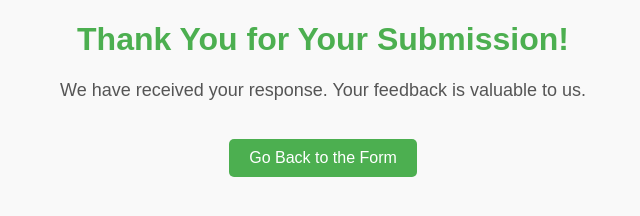
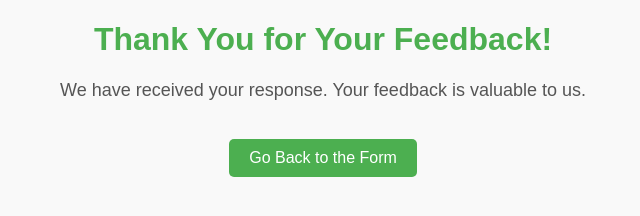
Before and after one commit to thanhphongntp/survey, a plain HTML site: page thank-you.html in a window 1280 px wide. Shown: the whole page, without its empty margins (317-957 px from the left). Drawn offline with Linux system fonts and the light colour scheme.

Commit message:
Update thank-you.html

```diff
--- a/thank-you.html
+++ b/thank-you.html
@@ -33,7 +33,7 @@
     </style>
 </head>
 <body>
-    <h1>Thank You for Your Submission!</h1>
+    <h1>Thank You for Your Feedback!</h1>
     <p>We have received your response. Your feedback is valuable to us.</p>
     <a href="index.html">Go Back to the Form</a>
 </body>
```
